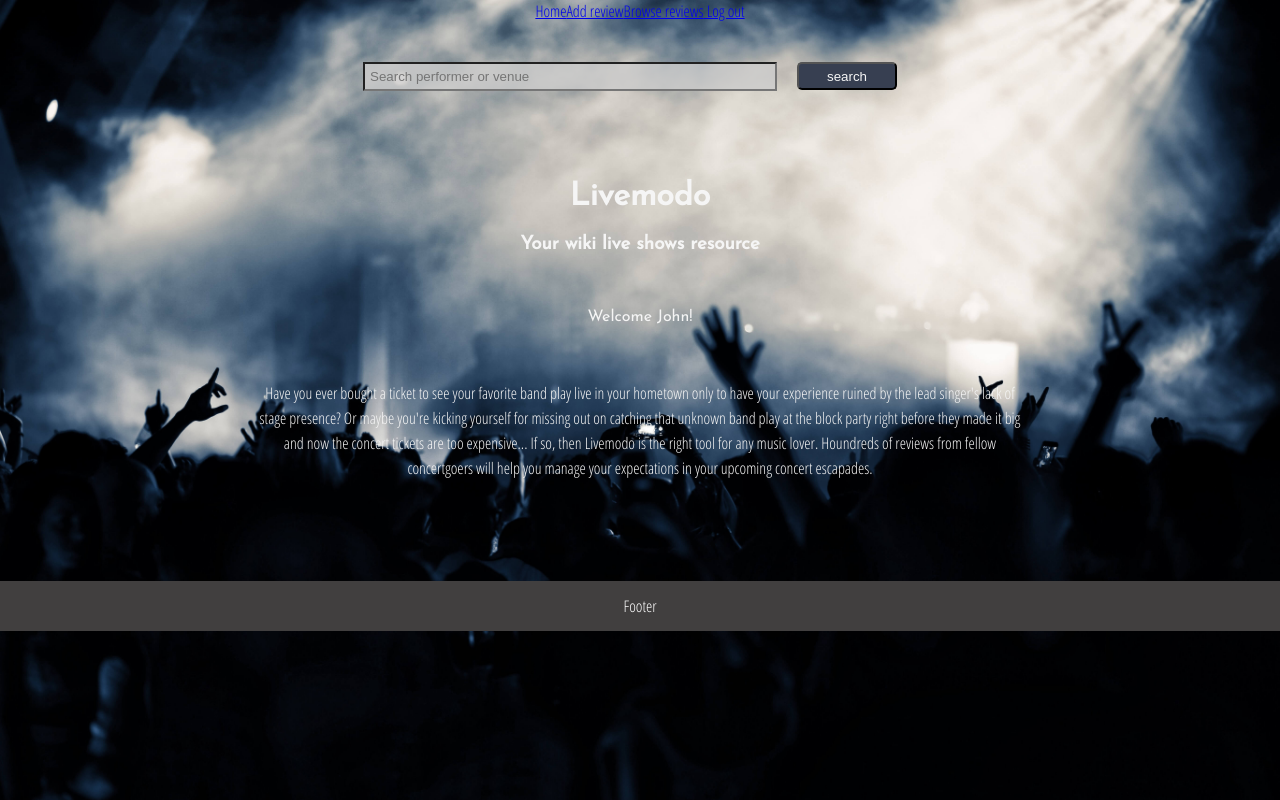
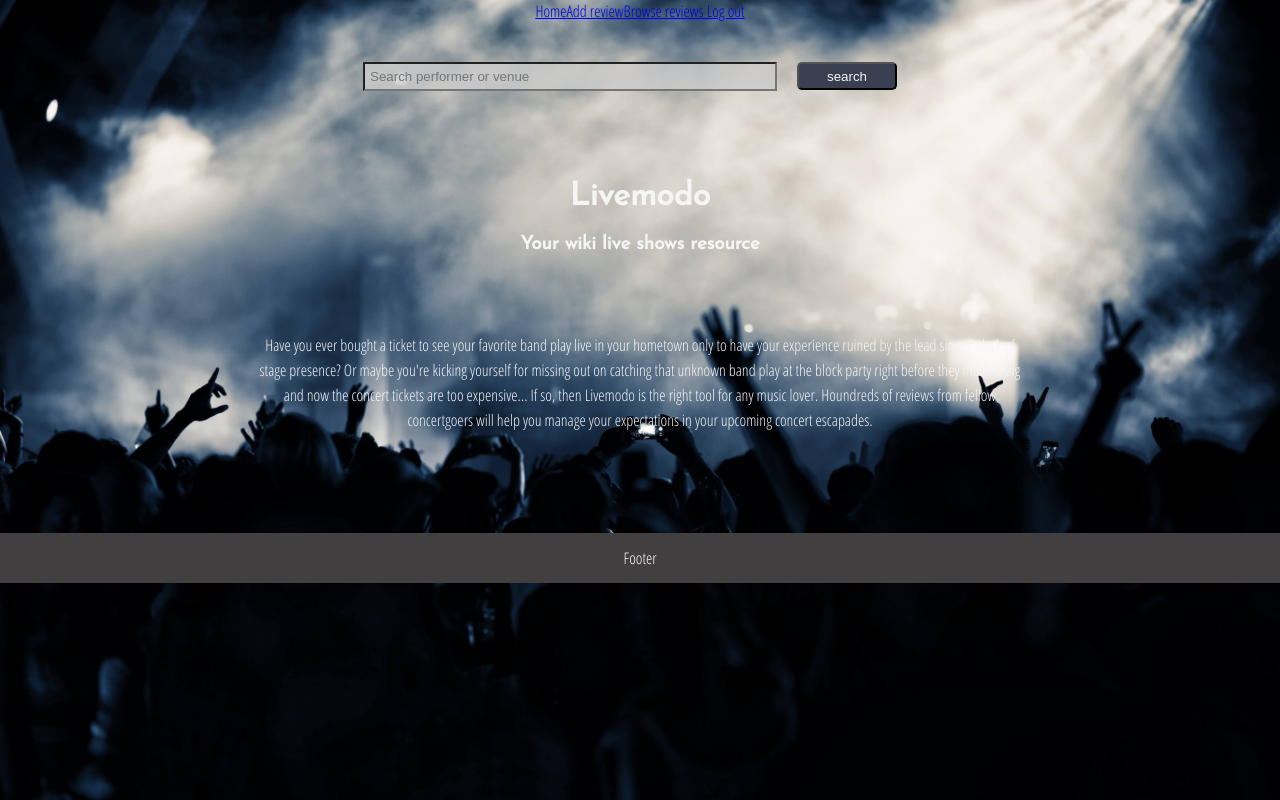
Before and after one commit to BC1985/livemodo, a React (Create React App) app: page /login in a window 1280 px wide. Built offline with nearby package versions, Linux system fonts and the light colour scheme.

Commit message:
Remove logic for div if user is logged in

```diff
--- a/src/LandingPage.js
+++ b/src/LandingPage.js
@@ -22,15 +22,10 @@ export default class LandingPage extends Component {
   constructor() {
     super();
     this.state = {
-      // isLoggedIn: true,
       userName: "John",
       Redirect: false
     };
   }
-
-  UserIsLoggedIn = () => {
-    return <p>Welcome {this.state.userName}!</p>;
-  };
   UserNotLoggedIn = () => {
     return (
       <Link to="/login">
@@ -42,7 +37,7 @@ export default class LandingPage extends Component {
   render() {
     const { isLoggedIn } = this.props;
     console.log(isLoggedIn);
-    const loggedIn = <this.UserIsLoggedIn />;
+
     const notLoggedIn = <this.UserNotLoggedIn />;
     return (
       <div className="container">
@@ -51,7 +46,7 @@ export default class LandingPage extends Component {
           <h3>Your wiki live shows resource</h3>
         </div>
         <div id={!this.props.isLoggedIn ? "login" : "greeting"}>
-          {isLoggedIn ? loggedIn : notLoggedIn}
+          {!isLoggedIn ? notLoggedIn : null}
         </div>
 
         <div className="description">
```
